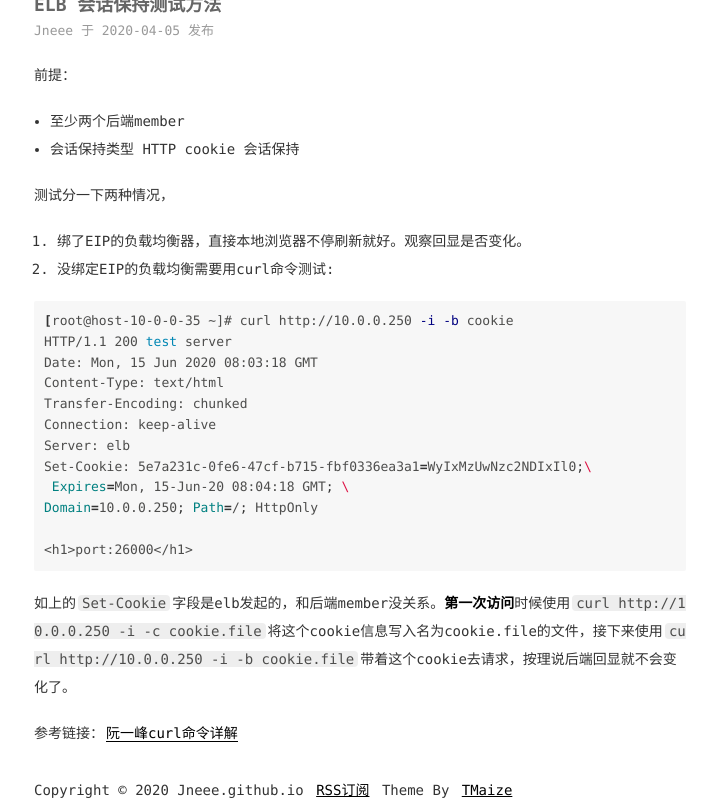
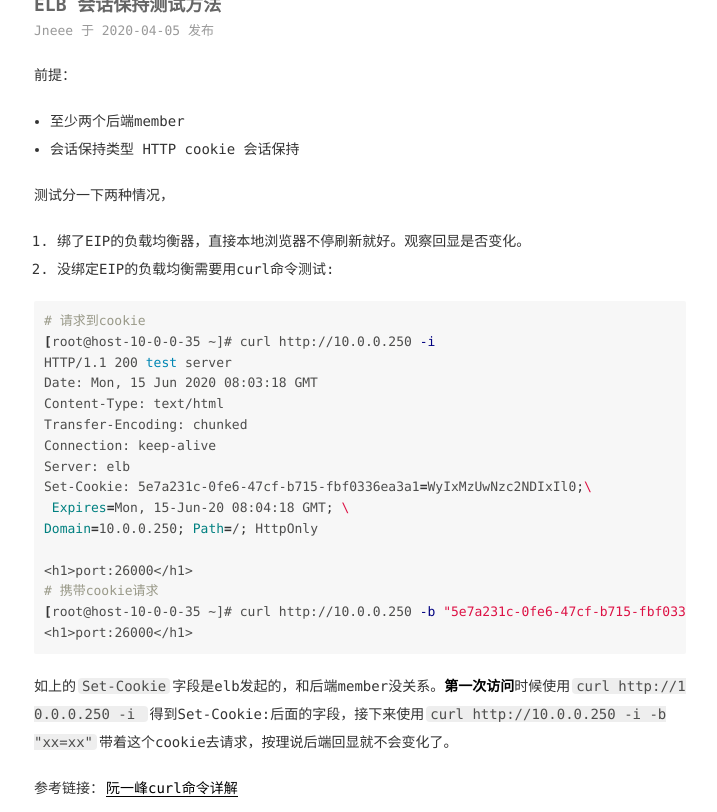
Before and after one commit to jneeee/jneeee.github.io, a Jekyll site: the page built from _posts/2020-04-05-session_keep.md, in a window 1280 px wide, cut to the strip 104-916 px from the top of the page. Shown: the whole strip, without its empty margins (280-997 px from the left). Built offline with Jekyll 4.4.1, drawn with Linux system fonts in a browser that asks for light colours; comment, search, counter and statistics services are not loaded.

Commit message:
Update 2020-04-05-session_keep.md

````diff
--- a/_posts/2020-04-05-session_keep.md
+++ b/_posts/2020-04-05-session_keep.md
@@ -12,7 +12,8 @@ categories: OpenStack
 2. 没绑定EIP的负载均衡需要用curl命令测试:
 
 ```bash
-[root@host-10-0-0-35 ~]# curl http://10.0.0.250 -i -b cookie
+# 请求到cookie
+[root@host-10-0-0-35 ~]# curl http://10.0.0.250 -i
 HTTP/1.1 200 test server
 Date: Mon, 15 Jun 2020 08:03:18 GMT
 Content-Type: text/html
@@ -24,7 +25,10 @@ Set-Cookie: 5e7a231c-0fe6-47cf-b715-fbf0336ea3a1=WyIxMzUwNzc2NDIxIl0;\
 Domain=10.0.0.250; Path=/; HttpOnly
 
 <h1>port:26000</h1>
+# 携带cookie请求
+[root@host-10-0-0-35 ~]# curl http://10.0.0.250 -b "5e7a231c-0fe6-47cf-b715-fbf0336ea3a1=WyIxMzUwNzc2NDIxIl0"
+<h1>port:26000</h1>
 ```
-如上的`Set-Cookie`字段是elb发起的，和后端member没关系。**第一次访问**时候使用`curl http://10.0.0.250 -i -c cookie.file`将这个cookie信息写入名为cookie.file的文件，接下来使用`curl http://10.0.0.250 -i -b cookie.file`带着这个cookie去请求，按理说后端回显就不会变化了。
+如上的`Set-Cookie`字段是elb发起的，和后端member没关系。**第一次访问**时候使用`curl http://10.0.0.250 -i `得到Set-Cookie:后面的字段，接下来使用`curl http://10.0.0.250 -i -b "xx=xx"`带着这个cookie去请求，按理说后端回显就不会变化了。
 
 参考链接：[阮一峰curl命令详解](http://www.ruanyifeng.com/blog/2019/09/curl-reference.html)
````
